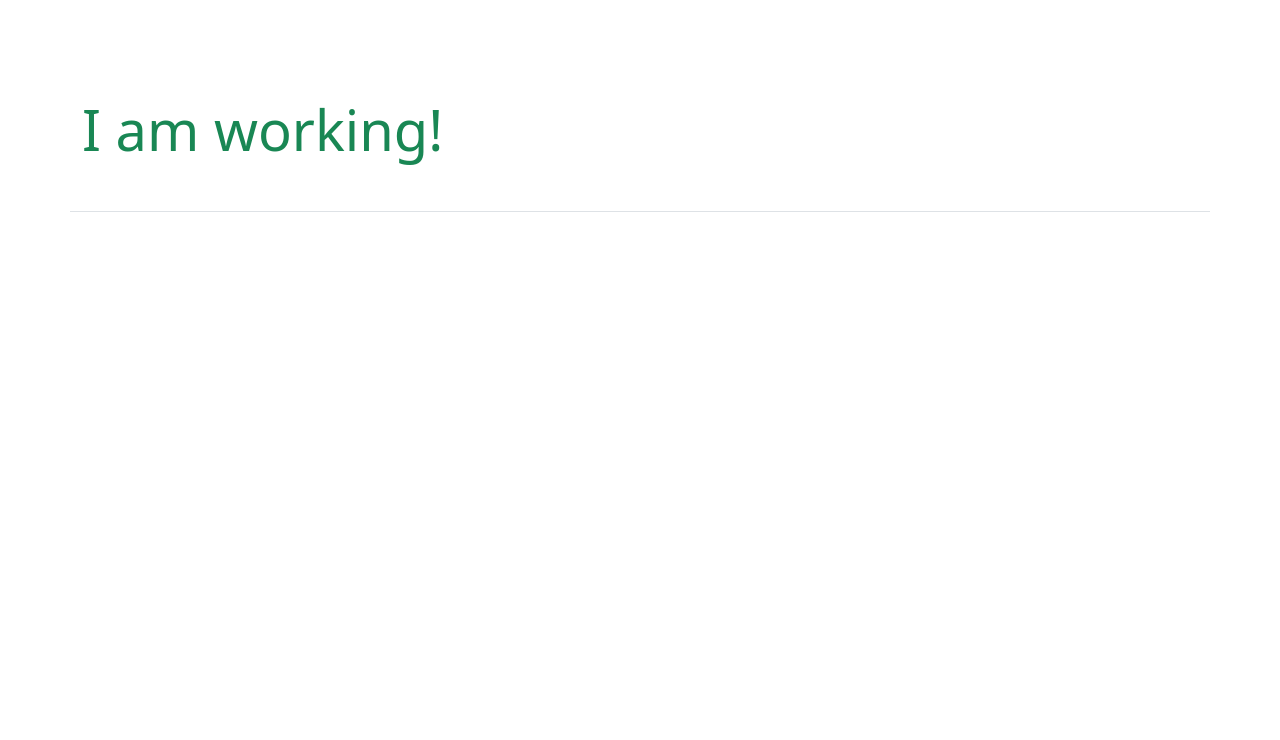
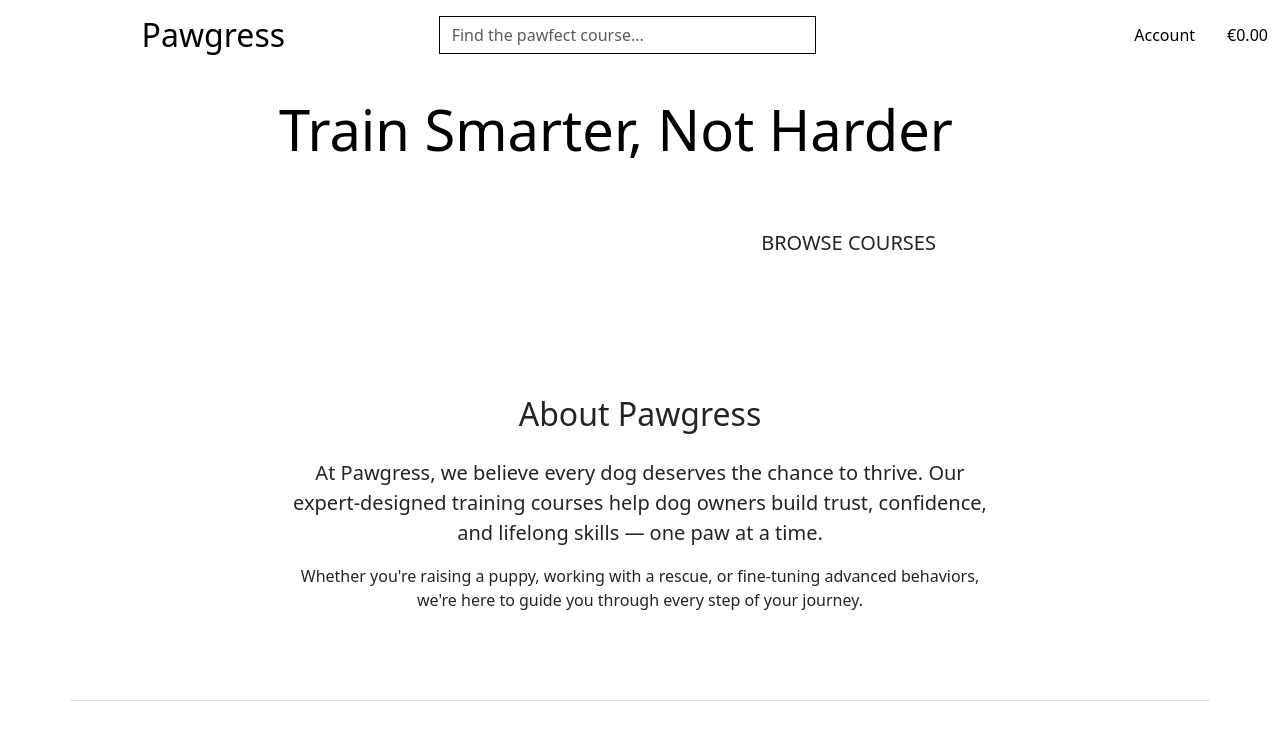
Before and after one commit to Keszi94/pawgress, a Django app: page / in a window 1280 px wide. Shown: the top 740 px of the page. Run offline with Django 5.2, Linux system fonts and the light colour scheme.

Commit message:
Add custom header layout, icons, search bar and dropdown to index page

```diff
--- a/home/templates/home/index.html
+++ b/home/templates/home/index.html
@@ -1,6 +1,34 @@
 {% extends "base.html" %}
 {% load static %}
 
-{% block content %}
-<h1 class="text-success display-4">I am working!</h1>
+<!-- Header -->
+{% block page_header %}
+    <div class="container-fluid header-container d-flex align-items-center justify-content-center">
+        <div class="text-end me-5">
+            <h1 class="display-4 logo-font text-black">Train Smarter, Not Harder</h1>
+            <div class="my-5">
+                <a href="#" class="btn btn-lg rounded-0 text-uppercase py-3 shop-now-button">Browse Courses</a>
+            </div>
+        </div>
+    </div>
 {% endblock %}
+
+<!-- About Us -->
+ {% block content %}
+ <section class="container my-5 py-4">
+    <div class="row">
+        <div class="col-md-8 mx-auto text-center">
+            <h2 class="mb-4">About Pawgress</h2>
+            <p class="lead">
+                At Pawgress, we believe every dog deserves the chance to thrive.
+                Our expert-designed training courses help dog owners build trust,
+                confidence, and lifelong skills — one paw at a time.
+            </p>
+            <p>
+                Whether you're raising a puppy, working with a rescue, or fine-tuning
+                advanced behaviors, we're here to guide you through every step of your journey.
+            </p>
+        </div>
+    </div>
+ </section>
+ {% endblock %}
--- a/templates/base.html
+++ b/templates/base.html
@@ -30,7 +30,72 @@
 
   <body>
     <!-- Fixed top header -->
-    <header class="container-fluid fixed-top"></header>
+    <header class="container-fluid fixed-top py-2 py-lg-3">
+        <div class="row">
+            <!-- Site logo -->
+            <div class="col-12 col-lg-4 my-auto py-1 py-lg-0 text-center text-lg-left">
+                <a href="{% url 'home' %}" class="nav-link main-logo-link">
+                    <h2 class="logo-font text-black my-0"><i class="fa-solid fa-paw text-black"></i>Pawgress</h2>
+                </a>
+            </div>
+            <!-- Searchbar -->
+            <div class="col-12 col-lg-4 my-auto py-1 py-lg-0">
+                <form action="" method="GET">
+                    <div class="input-group w-100">
+                        <input type="text" class="form-control border border-black rounded-0" name="q" placeholder="Find the pawfect course...">
+                        <div class="input-group-append">
+                            <button class="form-control btn custom-btn rounded-0" type="submit">
+                                <span class="icon">
+                                    <i class="fa-solid fa-magnifying-glass"></i>
+                                </span>
+                            </button>
+                        </div>
+                    </div>
+                </form>
+            </div>
+            <!-- Profile and Cart -->
+            <div class="col-12 col-lg-4 my-auto py-1 py-lg-0">
+                <ul class="list-inline list-unstyled d-flex justify-content-center justify-content-lg-end align-items-center my-0 gap-4">
+
+                    <!-- Account dropdown -->
+                    <li class="list-inline-item dropdown">
+                    <a class="text-black nav-link" href="#" id="user-options" role="button" data-bs-toggle="dropdown" aria-expanded="false">
+                                <div><i class="fa-solid fa-user"></i></div>
+                                <p class="my-0">Account</p>
+                        </a>
+                        <div class="dropdown-menu border-0" aria-labelledby="user-options">
+                            {% if request.user.is_authenticated %}
+                                {% if request.user.is_superuser %}
+                                    <a href="" class="dropdown-item">Add New Course</a>
+                                {% endif %}
+                                <a href="" class="dropdown-item">My Profile</a>
+                                <a href="{% url 'account_logout' %}" class="dropdown-item">Logout</a>
+                            {% else %}
+                                <a href="{% url 'account_signup' %}" class="dropdown-item">Register</a>
+                                <a href="{% url 'account_login' %}" class="dropdown-item">Login</a>
+                            {% endif %}
+                        </div>
+                    </li>
+
+                    <!-- Cart -->
+                    <li class="list-inline-item">
+                        <a class="{% if grand_total %}text-info font-weight-bold{% else %}text-black{% endif %} nav-link" href="">
+                            <div class="text-center">
+                                <div><i class="fa-solid fa-cart-shopping"></i></div>
+                                <p class="my-0">
+                                    {% if grand_total %}
+                                        ${{ grand_total|floatformat:2 }}
+                                    {% else %}
+                                        €0.00
+                                    {% endif %}
+                                </p>
+                            </div>
+                        </a>
+                    </li>
+                </ul>
+            </div>
+        </div>
+    </header>
 
     <!-- Django messages -->
     <div class="container mt-3">
```
Also changed, not shown: README.md.
